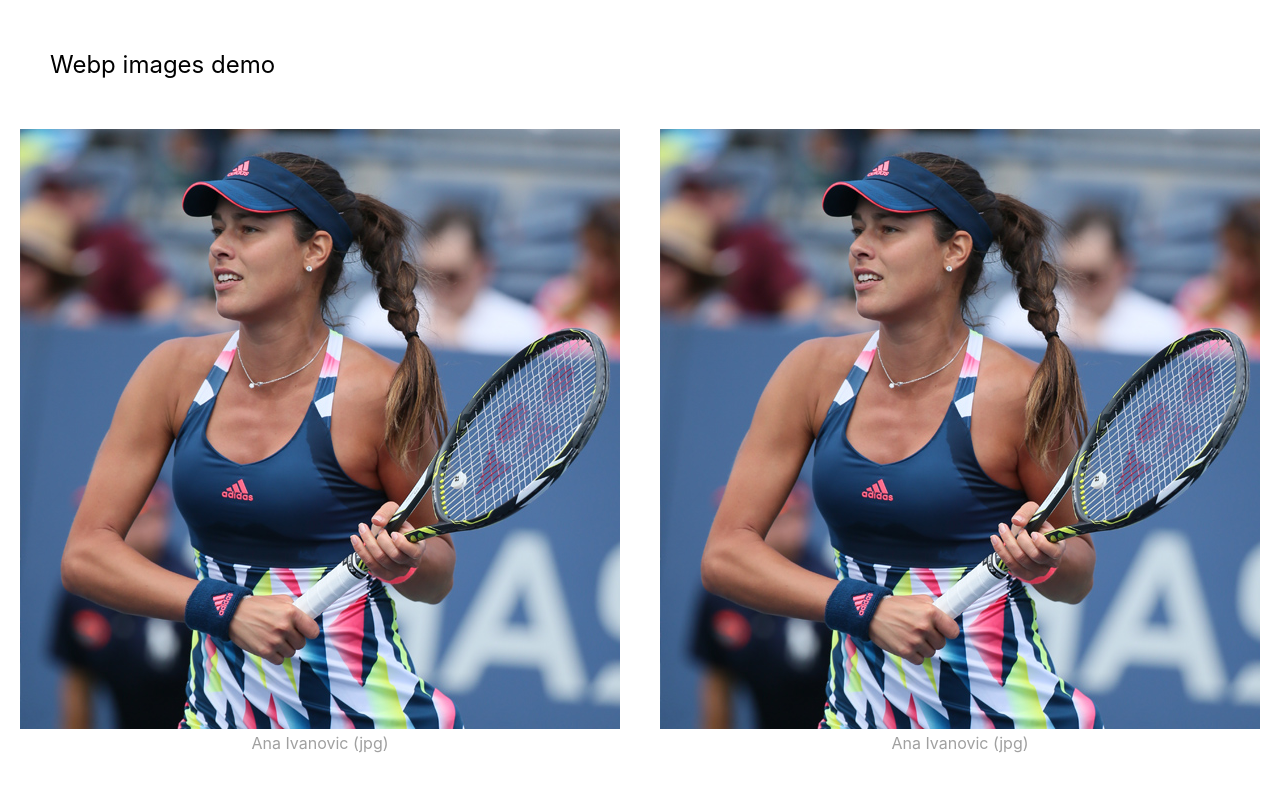
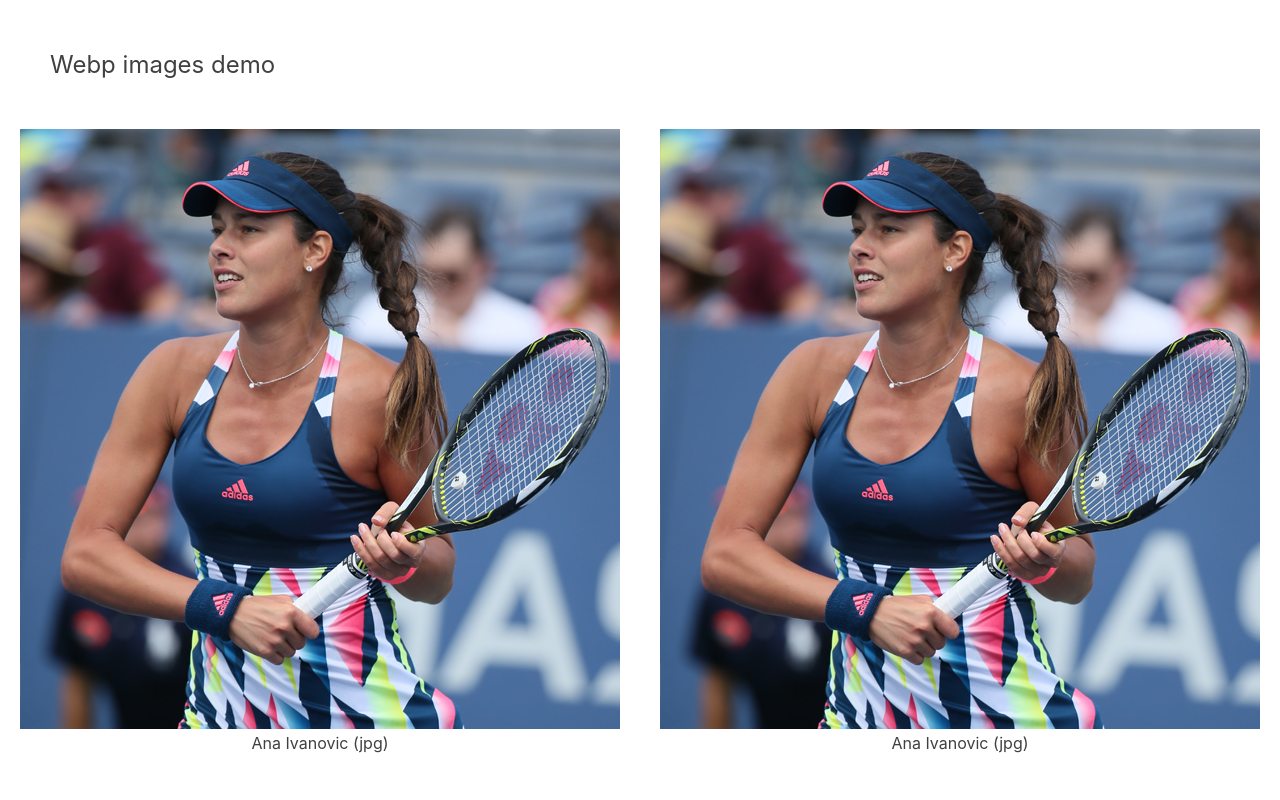
Before and after one commit to imbroisi/medium-react-webp, a React (Create React App) app: page / in a window 1280 px wide. Shown: the top 800 px of the page. Built offline with nearby package versions, Linux system fonts and the light colour scheme.

Commit message:
Version 1.3

```diff
--- a/src/App.css
+++ b/src/App.css
@@ -12,7 +12,6 @@
   display: flex;
   justify-content: center;
   width: 100%;
-  color: #a0a0a0;
 }
 
 .App-col {
--- a/src/index.css
+++ b/src/index.css
@@ -6,6 +6,8 @@ body {
     sans-serif;
   -webkit-font-smoothing: antialiased;
   -moz-osx-font-smoothing: grayscale;
+  color: #404040;
+  background-color: white;
 }
 
 code {
```
